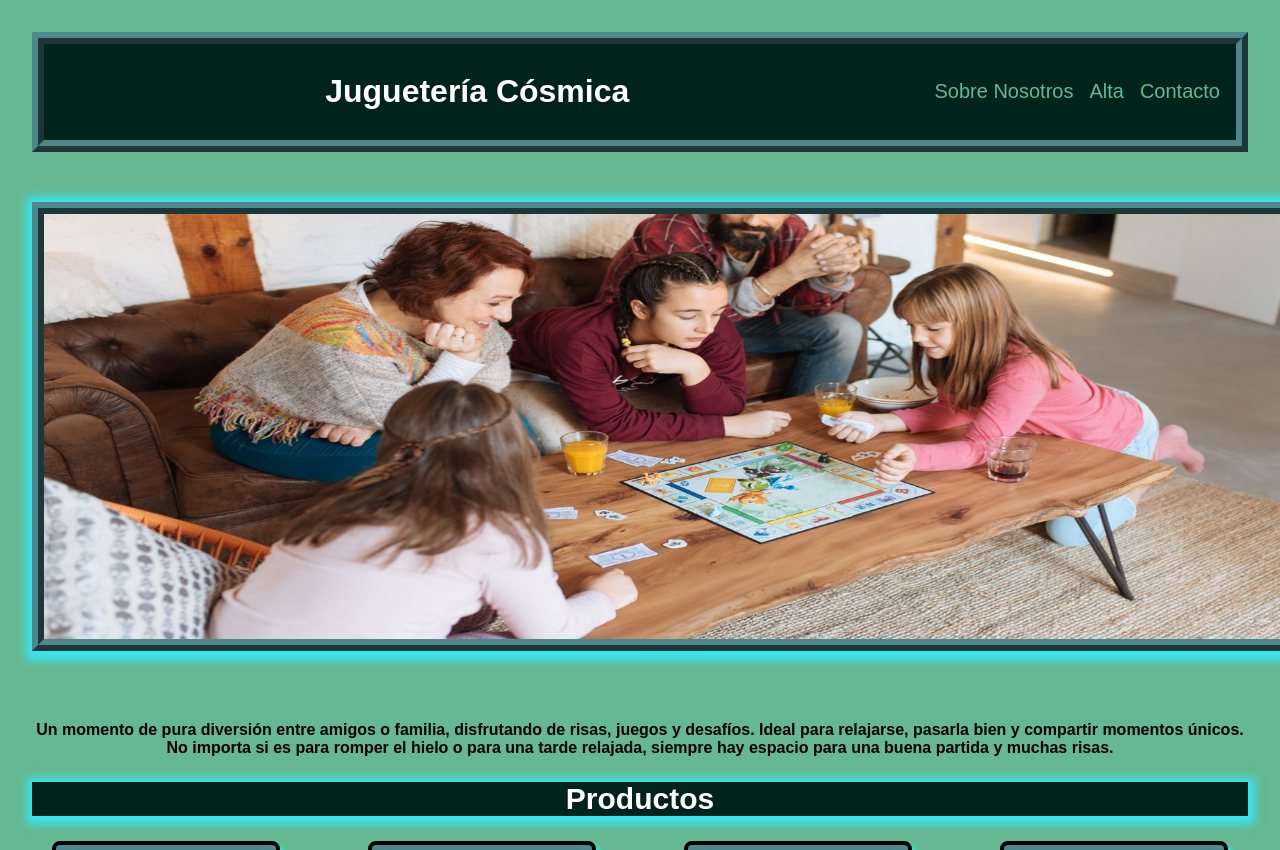
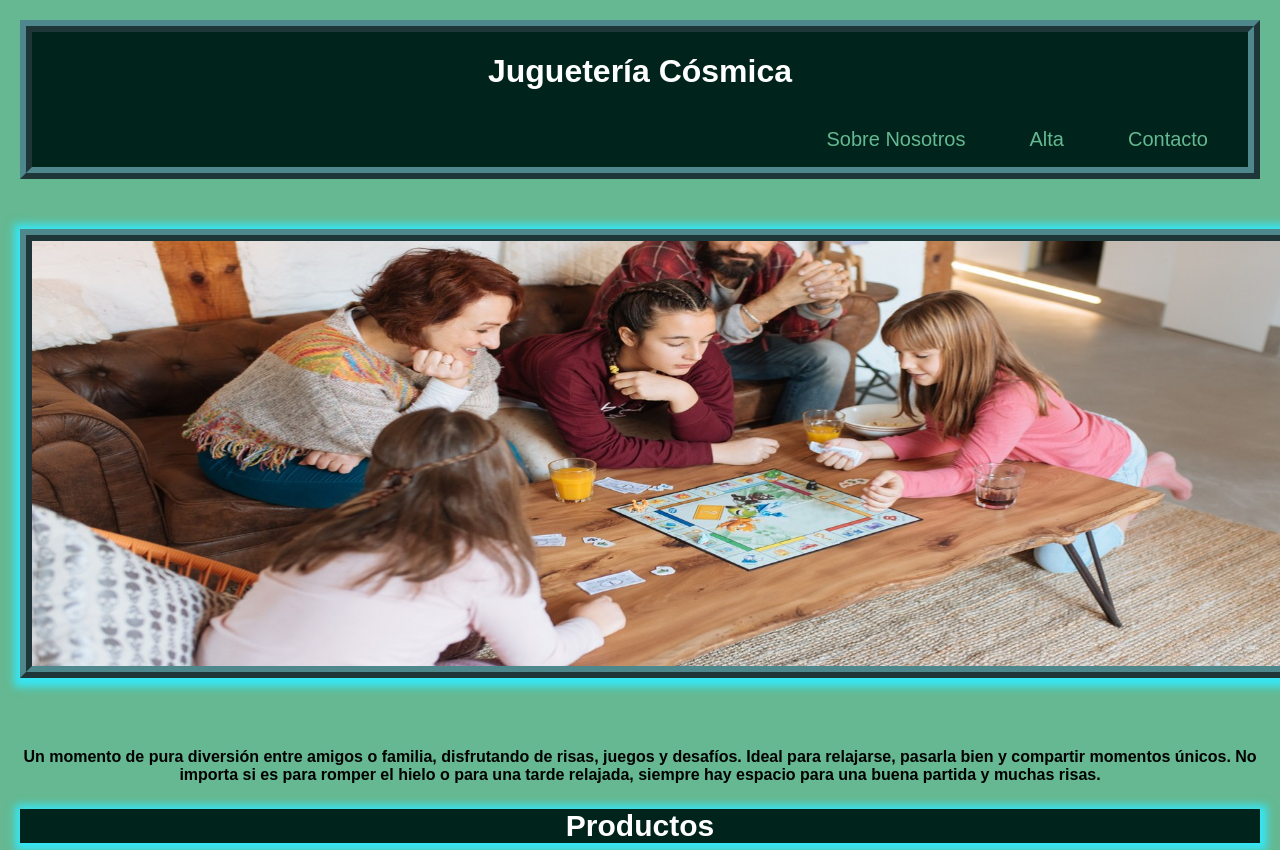
Before and after one commit to RociosSos/proyect1, a plain HTML site: page index.html in a window 1280 px wide. Shown: the top 850 px of the page. Drawn offline with Linux system fonts and the light colour scheme; a web font is replaced by a local one.

Commit message:
cambios6

```diff
--- a/index.html
+++ b/index.html
@@ -10,9 +10,13 @@
 </head>
 
 <body>
+
+
   <header class=" navbar_container">
+
+       <h1>Juguetería Cósmica</h1>
+
     <div class="container d-flex space-between">
-      <h1>Juguetería Cósmica</h1>
 
     </div>
     <nav class="navbar_navigation">
--- a/sass/base/_reset.scss
+++ b/sass/base/_reset.scss
@@ -1,12 +1,13 @@
 body {
     font-family: "Cal Sans", sans-serif;
     background-color: $body-bg-color;
-    margin: 2rem;
+    margin: 20px;
     color: rgb(255, 255, 255);
     text-decoration: none;
     text-align: center;
 
 }
+
 
 
 h2 {
--- a/sass/layout/_navbar.scss
+++ b/sass/layout/_navbar.scss
@@ -1,17 +1,17 @@
 .navbar_container {
     background-color: $navbar-bg-color;
-    min-height: 4.5rem;
-    padding: 0.5rem 1rem;
     margin: 0 auto;
     border: 12px ridge,$strong-primary-color;
     max-width: 100%;
-    display: flex;
     align-items: center;
 
     .navbar_navigation {
         ul {
+            text-align: right;
+            margin-right: 40px;
             display: flex;
-            gap: 1rem;
+            gap: 4rem;
+            justify-content: flex-end;
 
             li {
                 list-style: none;
```
Also changed, not shown: sass/main.css, 1 other file.
